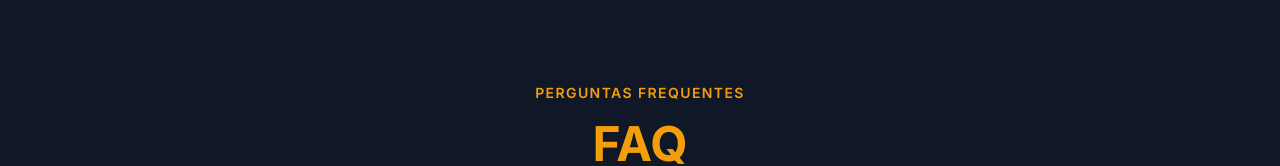
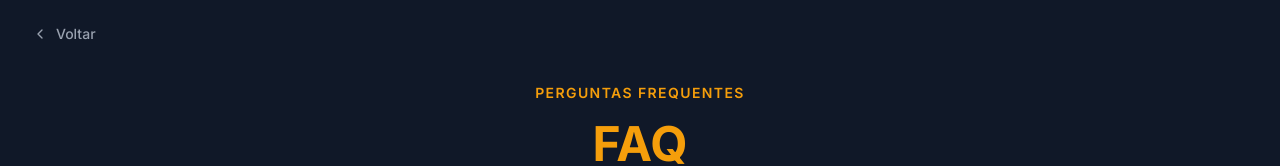
Before and after one commit to Evandro-J-O-Andrade/newbarbe, a React (Vite) app: page /faq in a window 1280 px wide. Shown: the top 166 px of the page. Built offline with nearby package versions, Linux system fonts and the light colour scheme; no server answers.

Commit message:
Update FAQPage.tsx

```diff
--- a/src/pages/FAQPage.tsx
+++ b/src/pages/FAQPage.tsx
@@ -1,5 +1,6 @@
 import { useState } from 'react'
 import { motion } from 'framer-motion'
+import BackButton from '@/components/navigation/BackButton'
 
 const faqs = [
   { q: 'Precisa agendar?', a: 'Sim. Agende online ou pelo WhatsApp para garantir seu horário.' },
@@ -23,6 +24,9 @@ export default function FAQPage() {
 
   return (
     <div className="min-h-screen bg-black text-white">
+      <div className="absolute top-4 left-4 z-50">
+        <BackButton />
+      </div>
       <section className="py-20 bg-gray-900">
         <div className="max-w-7xl mx-auto px-4 sm:px-6 lg:px-8 text-center">
           <span className="text-amber-500 text-sm font-semibold tracking-widest uppercase">Perguntas Frequentes</span>
```
